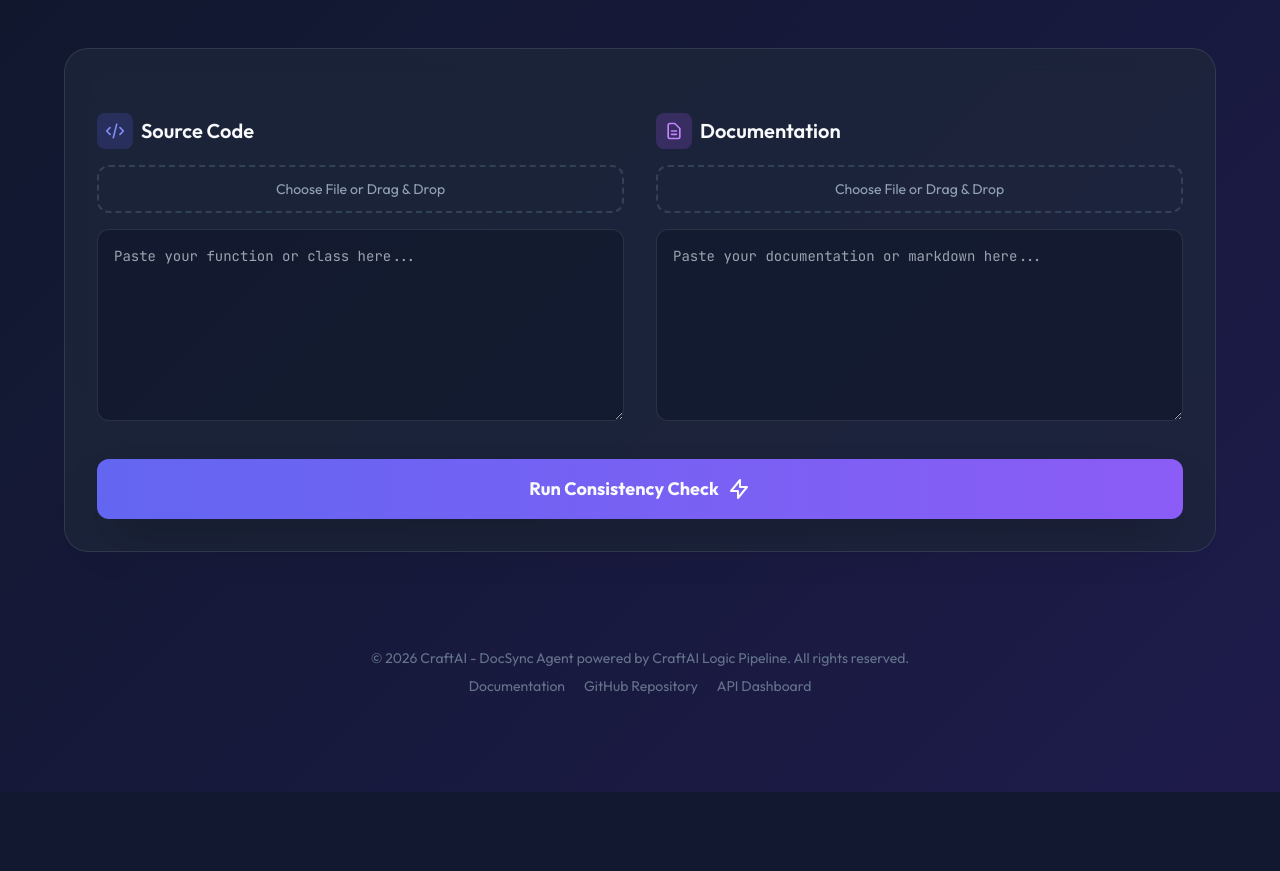
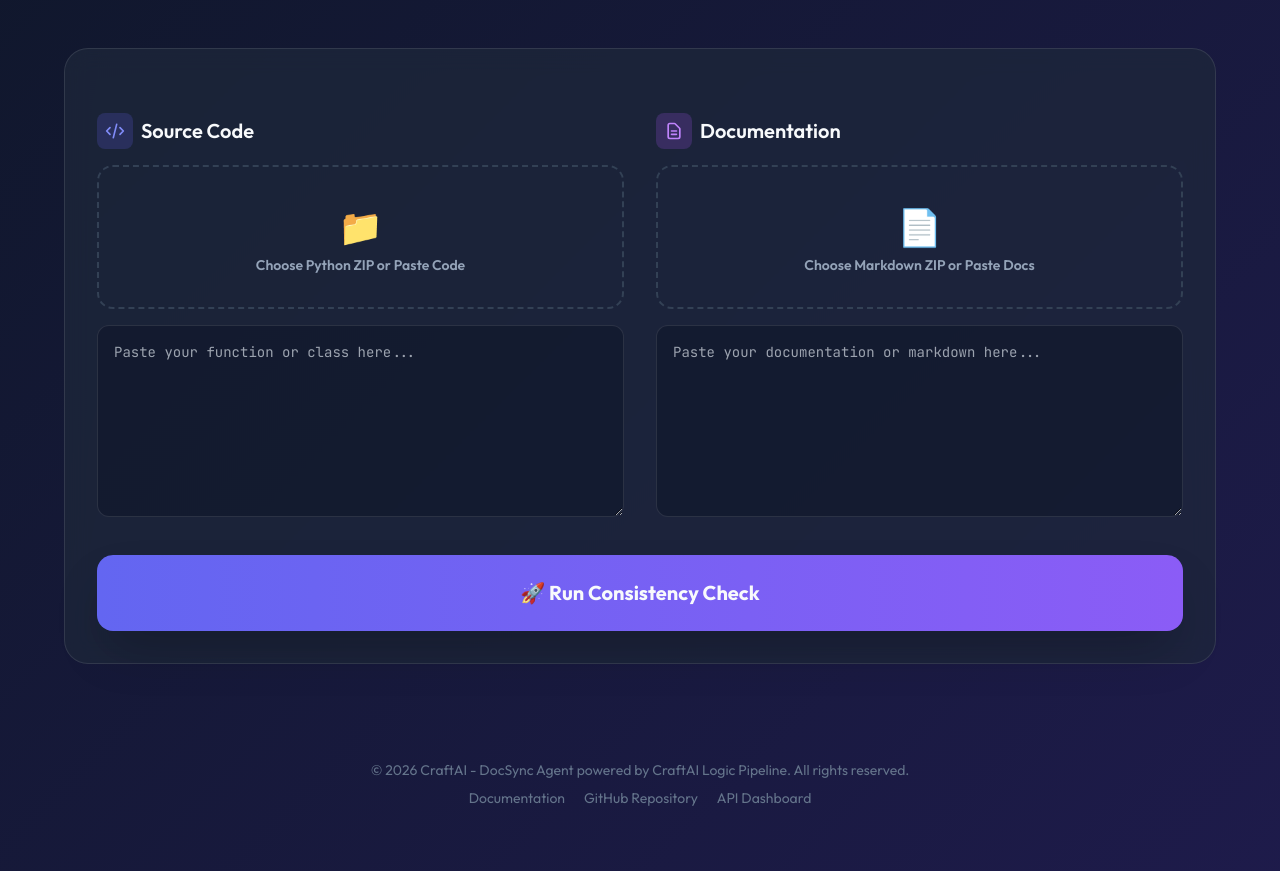
Before and after one commit to Mahek-makwana/doc-consistency-agent, a FastAPI app: page / in a window 1280 px wide. Shown: the part 230-1101 px from the top of the page. Before the commit the page ends 1022 px from the top, so only its background shows below. Run offline with FastAPI, Linux system fonts and the light colour scheme; some libraries are stand-ins or nearby versions.

Commit message:
Critical Fix: Simplified file upload interaction and corrected JS syntax errors

```diff
--- a/templates/index.html
+++ b/templates/index.html
@@ -133,14 +133,16 @@
                                 <h2 class="text-xl font-semibold">Source Code</h2>
                             </div>
 
-                            <div class="space-y-4">
-                                <div class="relative group">
-                                    <input type="file" name="code_file" id="code_file"
-                                        class="absolute inset-0 w-full h-full opacity-0 cursor-pointer z-10" />
-                                    <div id="code_label"
-                                        class="flex items-center justify-center px-4 py-3 border-2 border-dashed border-slate-700 rounded-xl transition-all text-sm text-slate-400 pointer-events-none">
-                                        Choose File or Drag & Drop
-                                    </div>
+                            <div class="space-y-4" id="codeDropZone">
+                                <div class="relative">
+                                    <label for="code_file"
+                                        class="flex flex-col items-center justify-center w-full px-4 py-8 border-2 border-dashed border-slate-700 rounded-2xl cursor-pointer hover:border-indigo-500 hover:bg-indigo-500/5 transition-all text-center space-y-2">
+                                        <input type="file" name="code_file" id="code_file" class="hidden" />
+                                        <div id="code_status_icon" class="text-4xl">📁</div>
+                                        <div id="code_label_text" class="text-sm text-slate-400 font-semibold">Choose
+                                            Python ZIP or Paste Code</div>
+                                        <div id="code_file_name" class="text-xs text-indigo-400 font-mono hidden"></div>
+                                    </label>
                                 </div>
                                 <textarea name="code_text"
                                     class="form-input w-full h-48 p-4 rounded-xl code-font text-sm"
@@ -160,14 +162,16 @@
                                 <h2 class="text-xl font-semibold">Documentation</h2>
                             </div>
 
-                            <div class="space-y-4">
-                                <div class="relative group">
-                                    <input type="file" name="doc_file" id="doc_file"
-                                        class="absolute inset-0 w-full h-full opacity-0 cursor-pointer z-10" />
-                                    <div id="doc_label"
-                                        class="flex items-center justify-center px-4 py-3 border-2 border-dashed border-slate-700 rounded-xl transition-all text-sm text-slate-400 pointer-events-none">
-                                        Choose File or Drag & Drop
-                                    </div>
+                            <div class="space-y-4" id="docDropZone">
+                                <div class="relative">
+                                    <label for="doc_file"
+                                        class="flex flex-col items-center justify-center w-full px-4 py-8 border-2 border-dashed border-slate-700 rounded-2xl cursor-pointer hover:border-purple-500 hover:bg-purple-500/5 transition-all text-center space-y-2">
+                                        <input type="file" name="doc_file" id="doc_file" class="hidden" />
+                                        <div id="doc_status_icon" class="text-4xl">📄</div>
+                                        <div id="doc_label_text" class="text-sm text-slate-400 font-semibold">Choose
+                                            Markdown ZIP or Paste Docs</div>
+                                        <div id="doc_file_name" class="text-xs text-purple-400 font-mono hidden"></div>
+                                    </label>
                                 </div>
                                 <textarea name="doc_text"
                                     class="form-input w-full h-48 p-4 rounded-xl code-font text-sm"
@@ -177,12 +181,8 @@
                     </div>
 
                     <button type="submit" id="submitBtn"
-                        class="btn-primary w-full py-4 rounded-xl text-lg font-bold shadow-2xl flex items-center justify-center space-x-2">
-                        <span>Run Consistency Check</span>
-                        <svg class="w-6 h-6" fill="none" stroke="currentColor" viewBox="0 0 24 24">
-                            <path stroke-linecap="round" stroke-linejoin="round" stroke-width="2"
-                                d="M13 10V3L4 14h7v7l9-11h-7z"></path>
-                        </svg>
+                        class="btn-primary w-full py-6 rounded-2xl text-xl font-extrabold shadow-2xl flex items-center justify-center space-x-3 transition-all">
+                        <span>🚀 Run Consistency Check</span>
                     </button>
                 </form>
             </div>
@@ -399,10 +399,28 @@
     </div>
 
     <script>
-        function setupDragAndDrop(inputId, labelId, activeClass) {
+        function setupFileUI(inputId, prefix, activeColor) {
             const input = document.getElementById(inputId);
-            const label = input.nextElementSibling;
+            const label = input.parentElement;
+            const statusIcon = document.getElementById(prefix + '_status_icon');
+            const labelText = document.getElementById(prefix + '_label_text');
+            const fileNameDiv = document.getElementById(prefix + '_file_name');
 
+            function updateUI(file) {
+                if (file) {
+                    statusIcon.textContent = '✅';
+                    labelText.textContent = 'File Selected Successfully';
+                    fileNameDiv.textContent = file.name;
+                    fileNameDiv.classList.remove('hidden');
+                    label.classList.add('border-' + activeColor, 'bg-' + activeColor + '/10', 'border-solid');
+                    label.classList.remove('border-dashed', 'border-slate-700');
+                }
+            }
+
+            // Standard Click Selection
+            input.addEventListener('change', () => updateUI(input.files[0]));
+
+            // Drag and Drop
             ['dragenter', 'dragover', 'dragleave', 'drop'].forEach(eventName => {
                 label.addEventListener(eventName, e => {
                     e.preventDefault();
@@ -411,41 +429,30 @@
             });
 
             ['dragenter', 'dragover'].forEach(eventName => {
-                label.addEventListener(eventName, () => label.classList.add('border-indigo-500', 'bg-indigo-500/10'), false);
+                label.addEventListener(eventName, () => label.classList.add('bg-slate-800'), false);
             });
 
             ['dragleave', 'drop'].forEach(eventName => {
-                label.addEventListener(eventName, () => label.classList.remove('border-indigo-500', 'bg-indigo-500/10'), false);
+                label.addEventListener(eventName, () => label.classList.remove('bg-slate-800'), false);
             });
 
             label.addEventListener('drop', e => {
-                const dt = e.dataTransfer;
-                const files = dt.files;
-                input.files = files;
-                updateLabel(input, activeClass);
+                const files = e.dataTransfer.files;
+                if (files.length) {
+                    input.files = files;
+                    updateUI(files[0]);
+                }
             }, false);
-
-            input.addEventListener('change', () => updateLabel(input, activeClass));
         }
 
-        function updateLabel(input, activeClass) {
-            const fileName = input.files[0]?.name || 'Choose File or Drag & Drop';
-            const label = input.nextElementSibling;
-            label.textContent = fileName;
-            if (input.files[0]) {
-                label.classList.add('border-2', 'border-solid', activeClass, 'bg-opacity-20', 'text-white', 'font-bold');
-                label.classList.remove('border-dashed', 'text-slate-400');
-            }
-        }
-
-        setupDragAndDrop('code_file', 'code_label', 'border-indigo-500');
-        setupDragAndDrop('doc_file', 'doc_label', 'border-purple-500');
+        setupFileUI('code_file', 'code', 'indigo-500');
+        setupFileUI('doc_file', 'doc', 'purple-500');
 
         document.getElementById('analysisForm').addEventListener('submit', function () {
             document.getElementById('loadingOverlay').classList.remove('hidden');
             const btn = document.getElementById('submitBtn');
             btn.disabled = true;
-            btn.querySelector('span').textContent = 'Analyzing...';
+            btn.innerHTML = '<span>⌛ Generating Report...</span>';
             btn.classList.add('opacity-50', 'cursor-not-allowed');
         });
     </script>
```
